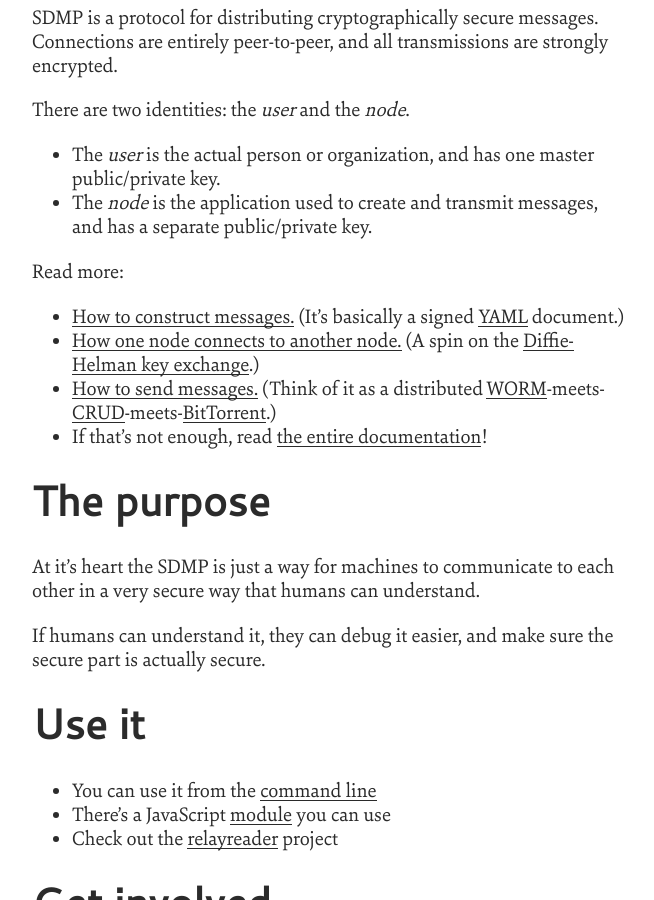
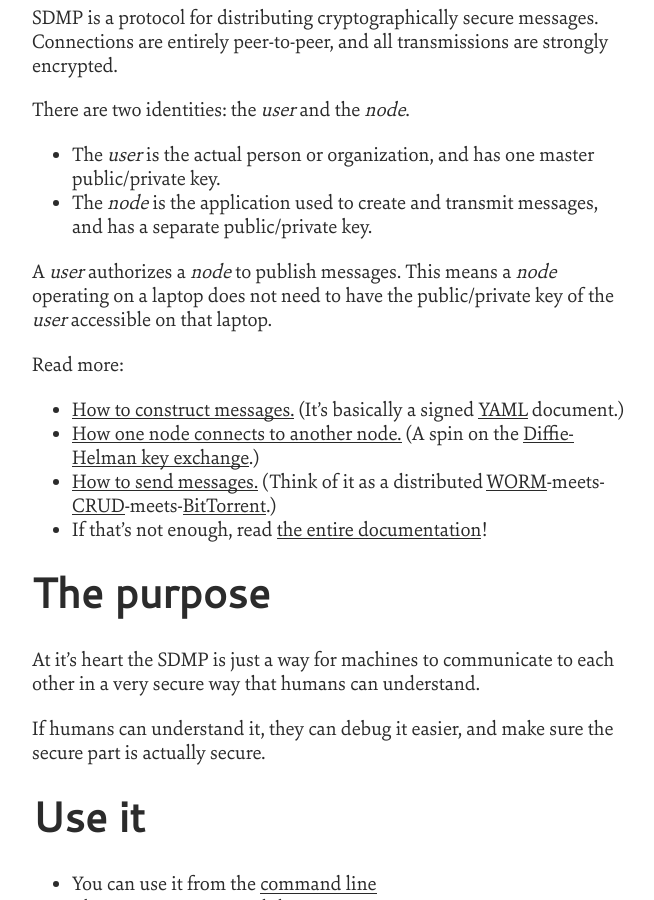
Before and after one commit to sdmp/sdmp.github.io, a Jekyll site: the page built from index.md, in a window 1280 px wide and 900 px high, scrolled down 533 px. Shown: the whole window, without its empty margins (308-962 px from the left). Built offline with Jekyll 4.4.1, drawn with Linux system fonts in a browser that asks for light colours.

Commit message:
Attempt to clarify the user vs node definition.

```diff
--- a/index.md
+++ b/index.md
@@ -10,6 +10,9 @@ There are two identities: the *user* and the *node*.
 
 * The *user* is the actual person or organization, and has one master public/private key.
 * The *node* is the application used to create and transmit messages, and has a separate public/private key.
+
+A *user* authorizes a *node* to publish messages. This means a *node* operating on a laptop does
+not need to have the public/private key of the *user* accessible on that laptop.
 
 Read more:
 
```
